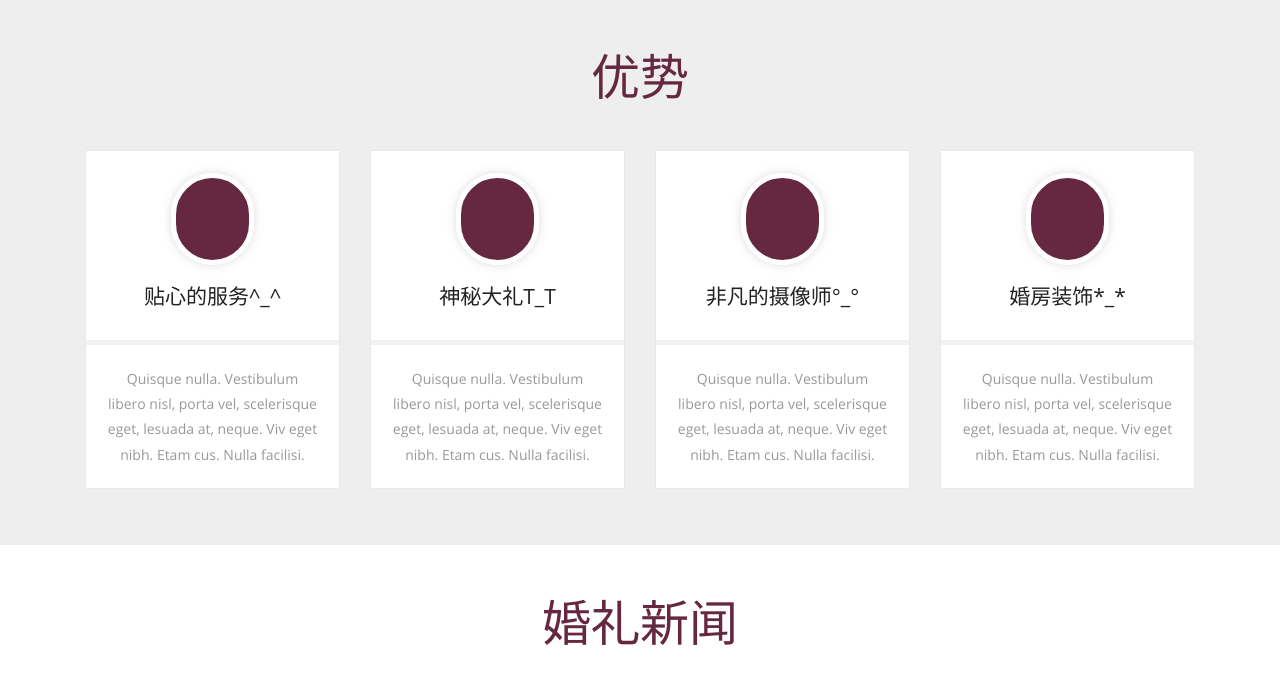
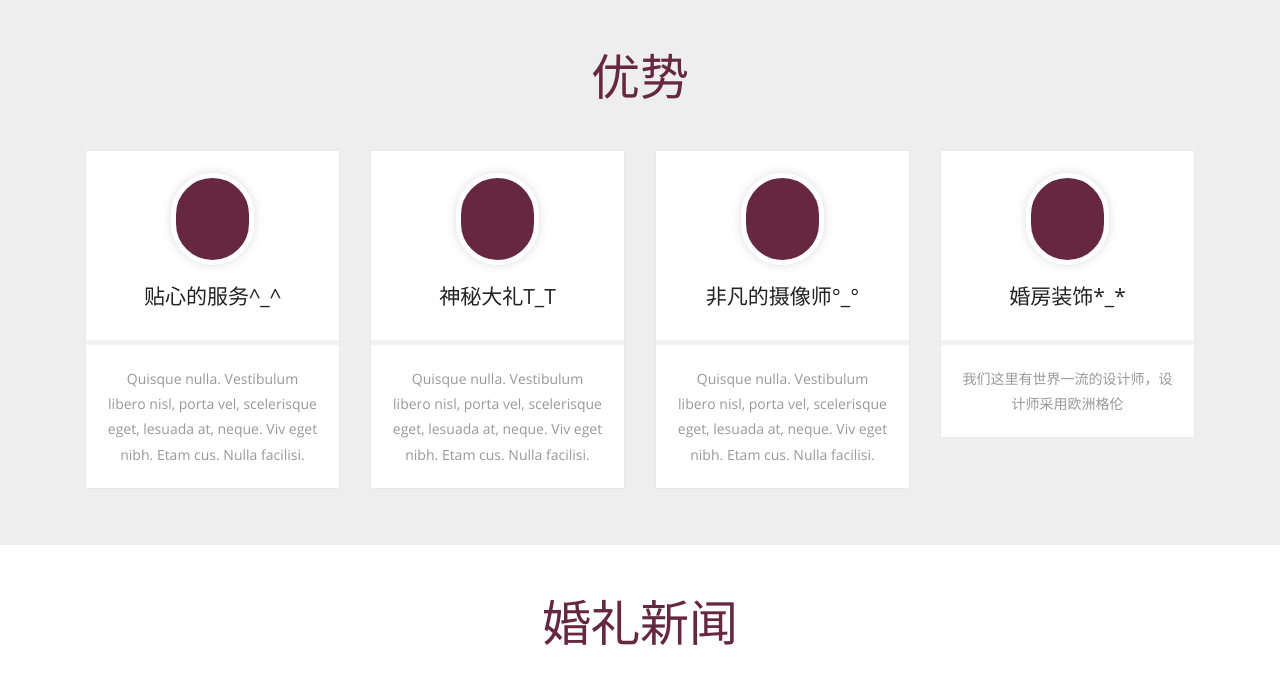
Before and after one commit to ice-a/demo, a Django app: page /demo1/index/ in a window 1280 px wide. Shown: the part 1717-2404 px from the top of the page. Run offline with Django 3.2, Linux system fonts and the light colour scheme; data comes from the database, SQL or seed files in the repository; both versions use the stored data as it was after the commit; some libraries are stand-ins or nearby versions; some web fonts are replaced.

Commit message:
项目提交 准备部署上线 部署上线

```diff
--- a/test1/templates/index.html
+++ b/test1/templates/index.html
@@ -115,7 +115,7 @@
                 <div class="about-grids">
                     {% for foo in learns %}
                         <div class="col-md-3 about-grid test1">
-                            <img src="/static/media/{{ foo.imgpath }}" class="img-responsive" alt="/">
+                            <img src="/static/media/{{ foo.imgpath }}" class="img-responsive" alt="/" width="385px" height="453px">
                             <div class="textbox">
                                 <h3>{{ foo.title }}</h3>
                                 <p>{{ foo.deatil }}</p>
@@ -190,9 +190,7 @@
                                 <h4>婚房装饰*_*</h4>
                             </div>
                             <div class="feature2">
-                                <p>Quisque nulla. Vestibulum libero nisl, porta vel, scelerisque eget, lesuada at,
-                                    neque.
-                                    Viv eget nibh. Etam cus. Nulla facilisi. </p>
+                                <p>我们这里有世界一流的设计师，设计师采用欧洲格伦 </p>
                             </div>
                         </div>
                     </div>
@@ -213,8 +211,7 @@
                                 <p>{{ foo.text }}</p>
                             </div>
                             <a href="#" class="mask">
-                                <img src="/static/media/{{ foo.imgpath }}" class="img-responsive zoom-img" alt=""
-                                     width="400" height="300"></a>
+                                <img src="/static/media/{{ foo.imgpath }}" class="img-responsive zoom-img" alt=""  width="400px" height="300px"></a>
                         </div>
                     {% endfor %}
                     <div class="clearfix"></div>
```
Also changed, not shown: test1/db.sqlite3.
